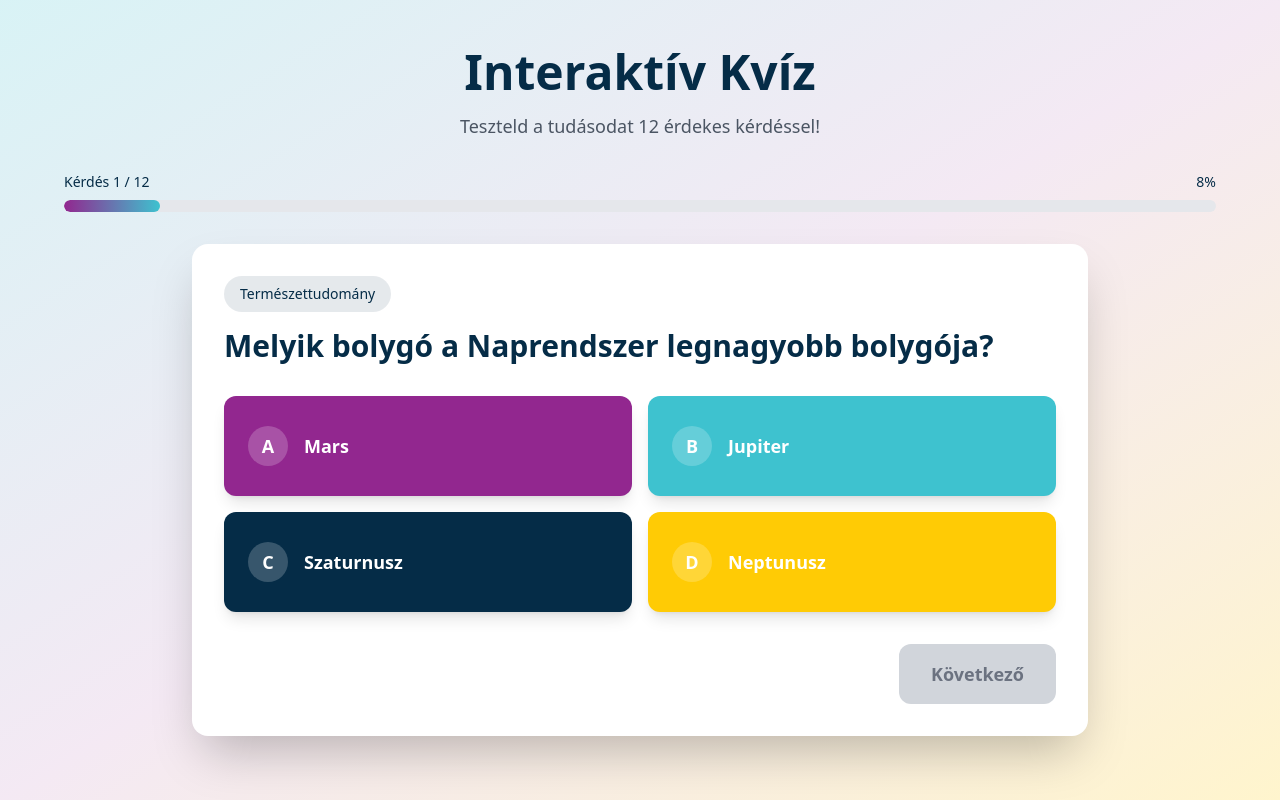
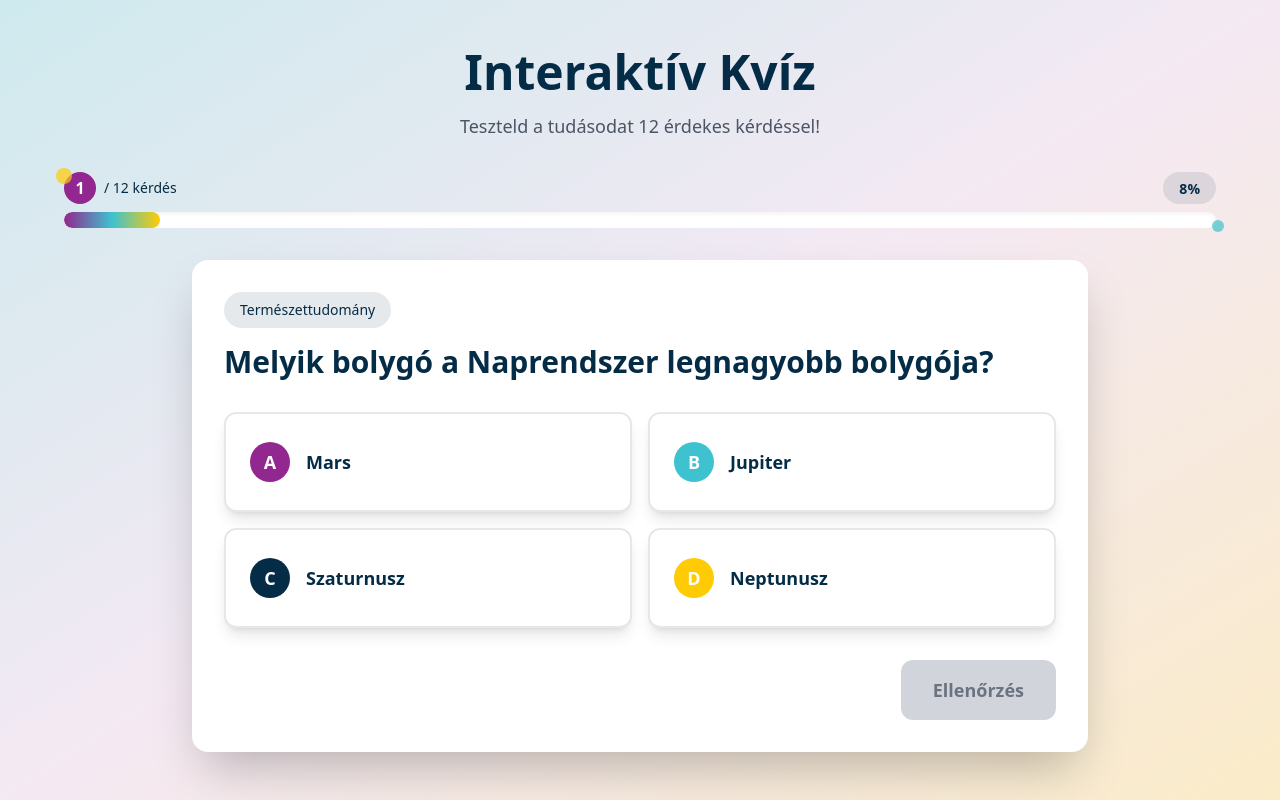
Before and after one commit to fabtonedu/fabton-kviz-game, a React (Vite) app: page / in a window 1280 px wide. Built offline with nearby package versions, Linux system fonts and the light colour scheme.

Commit message:
Refactor: Style quiz app elements
Change the button colors, and apply the specified colors to the background, progress bar, and other elements.

```diff
--- a/src/components/ProgressBar.tsx
+++ b/src/components/ProgressBar.tsx
@@ -10,21 +10,33 @@ const ProgressBar: React.FC<ProgressBarProps> = ({ current, total }) => {
   const percentage = (current / total) * 100;
 
   return (
-    <div className="w-full mb-8">
+    <div className="w-full mb-8 relative">
       <div className="flex justify-between items-center mb-2">
-        <span className="text-sm font-medium text-quiz-navy">
-          Kérdés {current} / {total}
-        </span>
-        <span className="text-sm font-medium text-quiz-navy">
-          {Math.round(percentage)}%
-        </span>
+        <div className="flex items-center">
+          <div className="bg-quiz-magenta rounded-full w-8 h-8 flex items-center justify-center text-white font-semibold mr-2">
+            {current}
+          </div>
+          <span className="text-sm font-medium text-quiz-navy">
+            / {total} kérdés
+          </span>
+        </div>
+        <div className="bg-quiz-navy/10 px-4 py-1 rounded-full">
+          <span className="text-sm font-bold text-quiz-navy">
+            {Math.round(percentage)}%
+          </span>
+        </div>
       </div>
-      <div className="w-full bg-gray-200 rounded-full h-3 overflow-hidden">
+
+      <div className="w-full bg-white rounded-full h-4 overflow-hidden shadow-inner">
         <div
-          className="h-full bg-gradient-to-r from-quiz-magenta to-quiz-cyan rounded-full transition-all duration-500 ease-out"
+          className="h-full bg-gradient-to-r from-quiz-magenta via-quiz-cyan to-quiz-yellow rounded-full transition-all duration-500 ease-out"
           style={{ width: `${percentage}%` }}
         />
       </div>
+
+      {/* Decorative elements */}
+      <div className="absolute -top-1 -left-2 w-4 h-4 rounded-full bg-quiz-yellow opacity-70"></div>
+      <div className="absolute -bottom-1 -right-2 w-3 h-3 rounded-full bg-quiz-cyan opacity-70"></div>
     </div>
   );
 };
--- a/src/components/QuestionCard.tsx
+++ b/src/components/QuestionCard.tsx
@@ -8,6 +8,8 @@ interface QuestionCardProps {
   onSelectOption: (optionIndex: number) => void;
   onNext: () => void;
   isLastQuestion: boolean;
+  showFeedback: boolean;
+  isCorrectAnswer: boolean | null;
 }
 
 const QuestionCard: React.FC<QuestionCardProps> = ({
@@ -15,15 +17,41 @@ const QuestionCard: React.FC<QuestionCardProps> = ({
   selectedOption,
   onSelectOption,
   onNext,
-  isLastQuestion
+  isLastQuestion,
+  showFeedback,
+  isCorrectAnswer
 }) => {
   const optionLabels = ['A', 'B', 'C', 'D'];
-  const optionColors = [
-    'bg-quiz-magenta hover:bg-quiz-magenta/90',
-    'bg-quiz-cyan hover:bg-quiz-cyan/90',
-    'bg-quiz-navy hover:bg-quiz-navy/90',
-    'bg-quiz-yellow hover:bg-quiz-yellow/90'
-  ];
+
+  const getOptionButtonStyle = (index: number) => {
+    const isSelected = selectedOption === index;
+
+    // Base styles for all buttons
+    let buttonStyle = `
+      bg-white text-quiz-navy p-6 rounded-xl text-lg font-semibold
+      transition-all duration-200 ease-out
+      flex items-center justify-start gap-4
+      min-h-[80px] md:min-h-[100px]
+      border-2 shadow-lg hover:shadow-xl
+      ${isSelected ? 'ring-4 ring-quiz-navy/30 scale-105' : 'hover:scale-102 border-gray-200'}
+    `;
+
+    // Add feedback colors when showing feedback
+    if (showFeedback && isSelected) {
+      if (isCorrectAnswer) {
+        buttonStyle += ' border-green-500 bg-green-100';
+      } else {
+        buttonStyle += ' border-red-500 bg-red-100';
+      }
+
+      // If this is the correct answer but not selected
+      if (index === question.correctAnswer && !isSelected) {
+        buttonStyle += ' border-green-500 bg-green-50';
+      }
+    }
+
+    return buttonStyle;
+  };
 
   return (
     <div className="bg-white rounded-2xl shadow-2xl p-8 max-w-4xl mx-auto animate-fade-in">
@@ -40,18 +68,11 @@ const QuestionCard: React.FC<QuestionCardProps> = ({
         {question.options.map((option, index) => (
           <button
             key={index}
-            onClick={() => onSelectOption(index)}
-            className={`
-              ${optionColors[index]}
-              ${selectedOption === index ? 'ring-4 ring-quiz-navy/30 scale-105' : 'hover:scale-102'}
-              text-white p-6 rounded-xl text-lg font-semibold
-              transition-all duration-200 ease-out
-              flex items-center justify-start gap-4
-              min-h-[80px] md:min-h-[100px]
-              shadow-lg hover:shadow-xl
-            `}
+            onClick={() => !showFeedback && onSelectOption(index)}
+            disabled={showFeedback}
+            className={getOptionButtonStyle(index)}
           >
-            <span className="bg-white/20 rounded-full w-10 h-10 flex items-center justify-center font-bold">
+            <span className={`bg-quiz-${index === 0 ? 'magenta' : index === 1 ? 'cyan' : index === 2 ? 'navy' : 'yellow'} text-white rounded-full w-10 h-10 flex items-center justify-center font-bold`}>
               {optionLabels[index]}
             </span>
             <span className="text-left flex-1">{option}</span>
@@ -71,7 +92,7 @@ const QuestionCard: React.FC<QuestionCardProps> = ({
             }
           `}
         >
-          {isLastQuestion ? 'Befejezés' : 'Következő'}
+          {isLastQuestion ? 'Befejezés' : showFeedback ? 'Következő' : 'Ellenőrzés'}
         </button>
       </div>
     </div>
--- a/src/components/QuizApp.tsx
+++ b/src/components/QuizApp.tsx
@@ -12,6 +12,8 @@ const QuizApp: React.FC = () => {
   const [selectedOption, setSelectedOption] = useState<number | null>(null);
   const [showResults, setShowResults] = useState(false);
   const [quizResult, setQuizResult] = useState<QuizResult | null>(null);
+  const [showFeedback, setShowFeedback] = useState(false);
+  const [isCorrectAnswer, setIsCorrectAnswer] = useState<boolean | null>(null);
 
   const currentQuestion = quizQuestions[currentQuestionIndex];
   const isLastQuestion = currentQuestionIndex === quizQuestions.length - 1;
@@ -23,6 +25,8 @@ const QuizApp: React.FC = () => {
   const handleNext = () => {
     if (selectedOption === null) return;
 
+    // If we're showing feedback, move to the next question
+    if (showFeedback) {
       const isCorrect = selectedOption === currentQuestion.correctAnswer;
       const userAnswer: UserAnswer = {
         questionId: currentQuestion.id,
@@ -50,6 +54,14 @@ const QuizApp: React.FC = () => {
       } else {
         setCurrentQuestionIndex(currentQuestionIndex + 1);
         setSelectedOption(null);
+        setShowFeedback(false);
+        setIsCorrectAnswer(null);
+      }
+    } else {
+      // Show feedback for the selected answer
+      const isCorrect = selectedOption === currentQuestion.correctAnswer;
+      setIsCorrectAnswer(isCorrect);
+      setShowFeedback(true);
     }
   };
 
@@ -59,6 +71,8 @@ const QuizApp: React.FC = () => {
     setSelectedOption(null);
     setShowResults(false);
     setQuizResult(null);
+    setShowFeedback(false);
+    setIsCorrectAnswer(null);
   };
 
   if (showResults && quizResult) {
@@ -92,6 +106,8 @@ const QuizApp: React.FC = () => {
           onSelectOption={handleSelectOption}
           onNext={handleNext}
           isLastQuestion={isLastQuestion}
+          showFeedback={showFeedback}
+          isCorrectAnswer={isCorrectAnswer}
         />
       </div>
     </div>
--- a/src/pages/Index.tsx
+++ b/src/pages/Index.tsx
@@ -2,7 +2,11 @@
 import QuizApp from '@/components/QuizApp';
 
 const Index = () => {
-  return <QuizApp />;
+  return (
+    <div className="bg-gradient-to-br from-quiz-navy/5 via-white to-quiz-magenta/5 min-h-screen">
+      <QuizApp />
+    </div>
+  );
 };
 
 export default Index;
```
Lines whose indentation alone changed are shown as unchanged.
